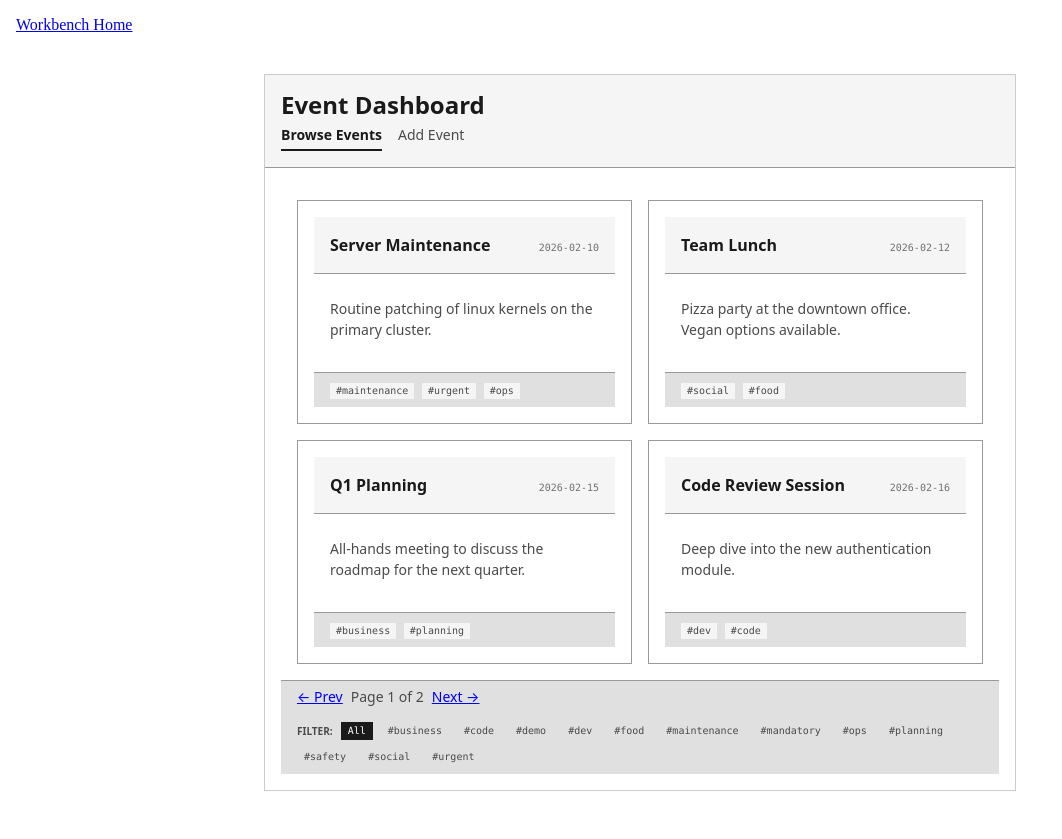
After one commit to aaron-panic/scavengers-flask, a Flask app: page /events in a window 1280 px wide. The commit adds this page. Shown: the whole page, without its empty margins (0-1062 px from the left). Run offline with Flask 3, Linux system fonts and the light colour scheme.

Commit message:
events added

```diff
--- a/app.py
+++ b/app.py
@@ -212,6 +212,61 @@ def test_form():
     """
     return render_template('workbench/test_form.html')
 
+@app.route('/events')
+def test_events():
+    """
+    Demonstrates a NavPanel containing a Subpanel Grid and an Embedded Form.
+    """
+    data = load_mock_data()
+    all_events = data.get('events', [])
+
+    active_tab = request.args.get('tab', 'browse')
+    nav_structure = [
+        {'slug': 'browse', 'label': 'Browse Events', 'title': 'Event Dashboard'},
+        {'slug': 'new', 'label': 'Add Event', 'title': 'Schedule New Event'}
+    ]
+
+    grid_items = []
+    pagination = {}
+    all_tags = sorted(list(set(tag for event in all_events for tag in event['tags'])))
+    active_tag = request.args.get('tag')
+
+    if active_tab == 'browse':
+        # Filtering
+        if active_tag:
+            filtered_events = [e for e in all_events if active_tag in e['tags']]
+        else:
+            filtered_events = all_events
+
+        # Pagination
+        page = request.args.get('page', 1, type=int)
+        per_page = 4
+        total_pages = math.ceil(len(filtered_events) / per_page)
+
+        start = (page - 1) * per_page
+        end = start + per_page
+        grid_items = filtered_events[start:end]
+
+        pagination = {
+            'page': page,
+            'pages': total_pages,
+            'has_prev': page > 1,
+            'has_next': page < total_pages,
+            'prev_num': page - 1,
+            'next_num': page + 1
+        }
+
+    form_data = data.get('forms', {}).get('request_form', {})
+
+    return render_template('workbench/test_events.html',
+                           nav_data=nav_structure,
+                           active_tab=active_tab,
+                           grid_items=grid_items,
+                           pagination=pagination,
+                           all_tags=all_tags,
+                           active_tag=active_tag,
+                           form_data=form_data)
+
 if __name__ == '__main__':
     # Docker handles the port mapping, so we listen on 5000 internally
     app.run(host='0.0.0.0', port=5000, debug=True)
--- /dev/null
+++ b/mock_data/events.json
@@ -0,0 +1,44 @@
+[
+  {
+    "id": 1,
+    "title": "Server Maintenance",
+    "description": "Routine patching of linux kernels on the primary cluster.",
+    "tags": ["maintenance", "urgent", "ops"],
+    "date": "2026-02-10"
+  },
+  {
+    "id": 2,
+    "title": "Team Lunch",
+    "description": "Pizza party at the downtown office. Vegan options available.",
+    "tags": ["social", "food"],
+    "date": "2026-02-12"
+  },
+  {
+    "id": 3,
+    "title": "Q1 Planning",
+    "description": "All-hands meeting to discuss the roadmap for the next quarter.",
+    "tags": ["business", "planning"],
+    "date": "2026-02-15"
+  },
+  {
+    "id": 4,
+    "title": "Code Review Session",
+    "description": "Deep dive into the new authentication module.",
+    "tags": ["dev", "code"],
+    "date": "2026-02-16"
+  },
+  {
+    "id": 5,
+    "title": "Fire Drill",
+    "description": "Mandatory evacuation practice. Meet at the muster point.",
+    "tags": ["safety", "mandatory"],
+    "date": "2026-02-20"
+  },
+  {
+    "id": 6,
+    "title": "Client Demo",
+    "description": "Showcasing the new widget library to the stakeholders.",
+    "tags": ["business", "demo"],
+    "date": "2026-02-22"
+  }
+]
--- a/static/css/layout.css
+++ b/static/css/layout.css
@@ -316,6 +316,63 @@ dialog.modal menu {
 }
 
 /* ========================================================================= */
+/* SUBPANEL GRID LAYOUT */
+.subpanel-grid {
+    display: grid;
+    grid-template-columns: repeat(auto-fill, minmax(250px, 1fr));
+    gap: var(--space-m);
+    padding: var(--space-m);
+}
+
+.subpanel-grid-wrapper .grid-toolbar {
+    padding: var(--space-s) var(--space-m);
+    border-top: 1px solid var(--border-colour-secondary);
+}
+
+.subpanel-grid-wrapper .grid-toolbar nav {
+    display: flex;
+    justify-content: space-between;
+    align-items: center;
+    flex-wrap: wrap;
+    gap: var(--space-m);
+}
+
+.grid-toolbar .pagination-controls {
+    display: flex;
+    align-items: center;
+    gap: var(--space-s);
+}
+
+.grid-toolbar .filter-controls {
+    display: flex;
+    align-items: center;
+    gap: var(--space-s);
+    flex-wrap: wrap;
+}
+
+.subpanel {
+    display: flex;
+    flex-direction: column;
+    height: 100%;
+}
+
+.subpanel header {
+    display: flex;
+    justify-content: space-between;
+    align-items: baseline;
+    margin-bottom: var(--space-s);
+}
+
+.subpanel .content {
+    flex-grow: 1;
+    margin-bottom: var(--space-m);
+}
+
+.subpanel footer {
+    margin-top: auto;
+}
+
+/* ========================================================================= */
 /* UTILITY */
 
 .hidden {
--- a/static/css/widget.css
+++ b/static/css/widget.css
@@ -360,3 +360,84 @@ button.control.destructive:hover {
 .field-group input {
     height: var(--height-input);
 }
+
+/* ========================================================================= */
+/* SUBPANEL STYLES DEFINITION */
+.subpanel {
+    background-color: var(--bg-colour-primary);
+    border: 1px solid var(--border-colour-secondary);
+    border-radius: var(--radius-sm);
+    padding: var(--space-m);
+    transition: box-shadow 0.2s ease, border-color 0.2s ease;
+}
+
+.subpanel:hover {
+    border-color: var(--border-colour-primary);
+    box-shadow: 0 2px 4px rgba(0,0,0,0.05);
+}
+
+.subpanel header h3 {
+    margin: 0;
+    font-size: var(--font-size-m);
+    color: var(--text-colour-primary);
+}
+
+.subpanel header .meta-date {
+    font-size: var(--font-size-xs);
+    color: var(--text-colour-tertiary);
+    font-family: var(--font-mono);
+}
+
+.subpanel .content p {
+    margin: 0;
+    font-size: var(--font-size-s);
+    color: var(--text-colour-secondary);
+}
+
+/* ========================================================================= */
+/* TAGS STYLE DEFINITIONS */
+.tag {
+    display: inline-block;
+    font-size: var(--font-size-xs);
+    font-family: var(--font-mono);
+    color: var(--text-colour-secondary);
+    background-color: var(--bg-colour-secondary);
+    padding: 2px 6px;
+    border-radius: var(--radius-sm);
+    margin-right: 4px;
+}
+
+/* ========================================================================= */
+/* FILTER TOOLBAR STYLE DEFINITIONS*/
+.grid-toolbar {
+    background-color: var(--bg-colour-tertiary);
+}
+
+.filter-controls .label {
+    font-size: var(--font-size-xs);
+    font-weight: bold;
+    color: var(--text-colour-secondary);
+    text-transform: uppercase;
+}
+
+.filter-tag {
+    text-decoration: none;
+    font-size: var(--font-size-xs);
+    font-family: var(--font-mono);
+    color: var(--text-colour-secondary);
+    padding: 2px 6px;
+    border: 1px solid transparent;
+    border-radius: var(--radius-sm);
+    transition: all 0.2s;
+}
+
+.filter-tag:hover {
+    background-color: var(--bg-colour-primary);
+    color: var(--text-colour-primary);
+}
+
+.filter-tag.active {
+    background-color: var(--text-colour-primary);
+    color: var(--bg-colour-primary);
+    border-color: var(--text-colour-primary);
+}
--- a/templates/components/form.html
+++ b/templates/components/form.html
@@ -1,4 +1,5 @@
-{% macro render(data, classes=[]) %}
+{% macro render(data, classes=[], embedded=False) %}
+{% if not embedded %}
 <article class="panel form-panel {{ classes|join(' ') }}">
     <header>
         <h1>{{ data.title }}</h1>
@@ -6,6 +7,9 @@
             <p class="subtitle">{{ data.description }}</p>
         {% endif %}
     </header>
+{% else %}
+<div class="form-embedded {{ classes|join(' ') }}">
+{% endif %}
 
     <form action="{{ data.action }}" method="{{ data.method }}">
         <section class="form-grid">
@@ -40,5 +44,10 @@
             </div>
         </footer>
     </form>
+
+{% if not embedded %}
 </article>
+{% else %}
+</div>
+{% endif %}
 {% endmacro %}
--- /dev/null
+++ b/templates/components/subpanel.html
@@ -0,0 +1,20 @@
+{% macro render(data) %}
+<div class="subpanel">
+    <header>
+        <h3>{{ data.title }}</h3>
+        <span class="meta-date">{{ data.date }}</span>
+    </header>
+
+    <div class="content">
+        <p>{{ data.description }}</p>
+    </div>
+
+    <footer>
+        <div class="tag-cloud">
+            {% for tag in data.tags %}
+            <span class="tag">#{{ tag }}</span>
+            {% endfor %}
+        </div>
+    </footer>
+</div>
+{% endmacro %}
--- /dev/null
+++ b/templates/components/subpanel_grid.html
@@ -0,0 +1,36 @@
+{% import "components/subpanel.html" as Subpanel %}
+
+{% macro render(items, pagination=None, active_filter=None, all_tags=[]) %}
+<div class="subpanel-grid-wrapper">
+
+    <div class="subpanel-grid">
+        {% for item in items %}
+            {{ Subpanel.render(item) }}
+        {% endfor %}
+    </div>
+
+    <footer class="grid-toolbar">
+        <nav aria-label="Grid Controls">
+
+            <div class="pagination-controls">
+                 {% if pagination %}
+                <a href="?tab=browse&page={{ pagination.prev_num }}" class="control {{ 'disabled' if not pagination.has_prev else '' }}">&larr; Prev</a>
+                <span class="status">Page {{ pagination.page }} of {{ pagination.pages }}</span>
+                <a href="?tab=browse&page={{ pagination.next_num }}" class="control {{ 'disabled' if not pagination.has_next else '' }}">Next &rarr;</a>
+                {% endif %}
+            </div>
+
+            <div class="filter-controls">
+                <span class="label">Filter:</span>
+                <a href="?tab=browse" class="filter-tag {{ 'active' if not active_filter else '' }}">All</a>
+                {% for tag in all_tags %}
+                <a href="?tab=browse&tag={{ tag }}" class="filter-tag {{ 'active' if active_filter == tag else '' }}">
+                    #{{ tag }}
+                </a>
+                {% endfor %}
+            </div>
+
+        </nav>
+    </footer>
+</div>
+{% endmacro %}
--- /dev/null
+++ b/templates/workbench/test_events.html
@@ -0,0 +1,23 @@
+{% extends "base.html" %}
+{% import "components/nav_panel.html" as NavPanel %}
+{% import "components/subpanel_grid.html" as Grid %}
+{% import "components/form.html" as Form %}
+
+{% block content %}
+
+    {% call NavPanel.render(data=nav_data, active_slug=active_tab) %}
+
+        {% if active_tab == 'browse' %}
+            {{ Grid.render(
+                items=grid_items,
+                pagination=pagination,
+                active_filter=active_tag,
+                all_tags=all_tags
+            ) }}
+        {% elif active_tab == 'new' %}
+            {{ Form.render(data=form_data, embedded=True) }}
+        {% endif %}
+
+    {% endcall %}
+
+{% endblock %}
```
Also changed, not shown: templates/workbench/index.html (+13 -0 lines).
